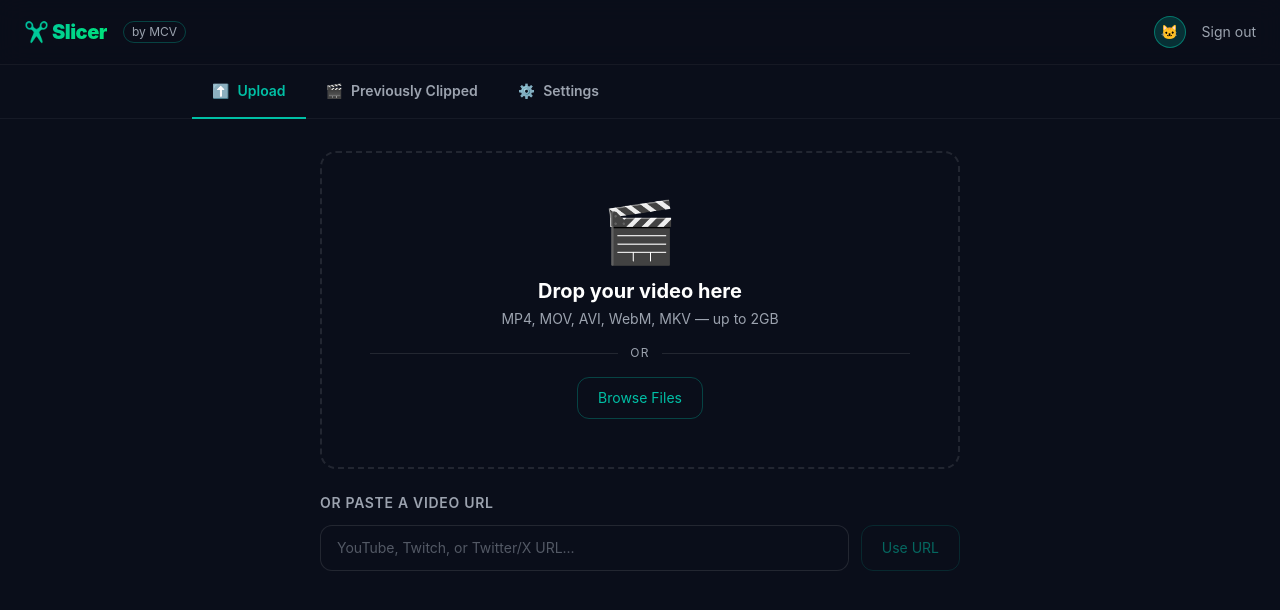
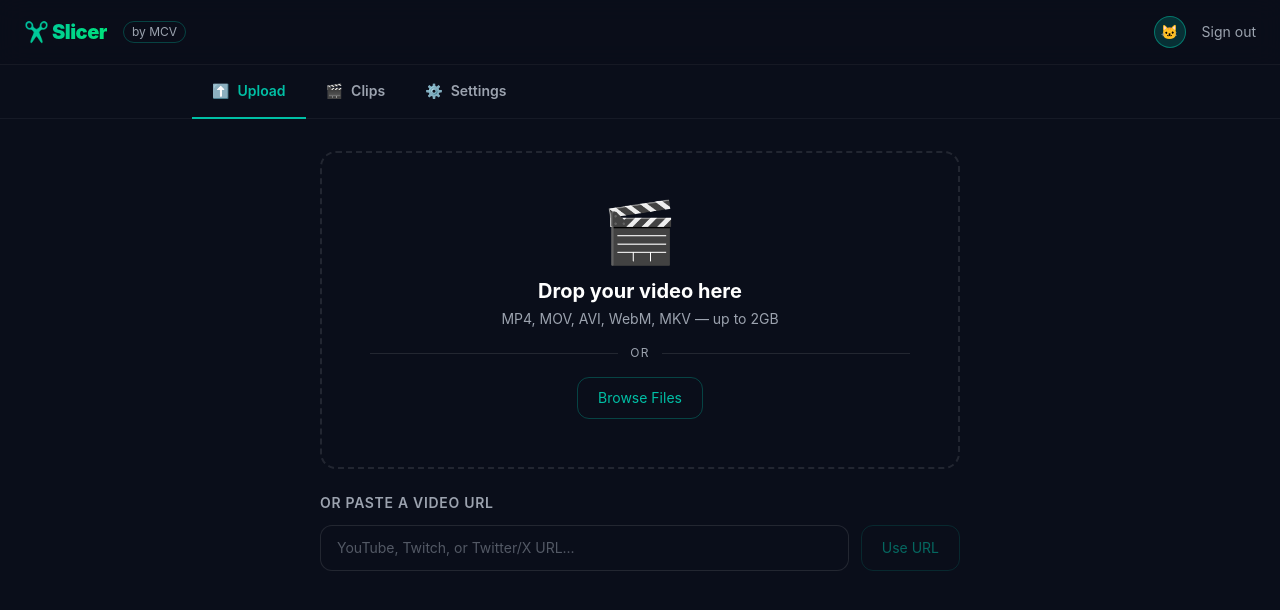
Before and after one commit to ClassicsCrypto/slicer, a Next.js app: page /dashboard in a window 1280 px wide. Shown: the top 610 px of the page. Built offline with nearby package versions, Linux system fonts and the light colour scheme.

Commit message:
fix: local upload dev bypass + auto switch to clips tab + settings null user + rename tab

```diff
--- a/app/dashboard/page.tsx
+++ b/app/dashboard/page.tsx
@@ -55,7 +55,7 @@ export default function DashboardPage() {
 
   const tabs: { id: Tab; label: string; icon: string }[] = [
     { id: 'upload', label: 'Upload', icon: '⬆️' },
-    { id: 'clips', label: 'Previously Clipped', icon: '🎬' },
+    { id: 'clips', label: 'Clips', icon: '🎬' },
     { id: 'settings', label: 'Settings', icon: '⚙️' },
   ]
 
@@ -112,10 +112,10 @@ export default function DashboardPage() {
       {/* Content */}
       <main className="flex-1 max-w-4xl mx-auto w-full">
         {tab === 'upload' && (
-          <UploadTab onJobCreated={() => { /* optionally switch to clips tab */ }} />
+          <UploadTab onJobCreated={() => setTab('clips')} />
         )}
         {tab === 'clips' && <ClipsGallery />}
-        {tab === 'settings' && user && <SettingsTab user={user} />}
+        {tab === 'settings' && <SettingsTab user={user} />}
       </main>
     </div>
   )
--- a/components/dashboard/SettingsTab.tsx
+++ b/components/dashboard/SettingsTab.tsx
@@ -8,7 +8,7 @@ import type { User } from '@supabase/supabase-js'
 import type { OutputQuality, PlatformFormat, SubtitleStyle } from '@/types'
 
 interface SettingsTabProps {
-  user: User
+  user: User | null
 }
 
 const PLATFORMS = [
@@ -19,7 +19,15 @@ const PLATFORMS = [
   { id: 'instagram', label: 'Instagram', icon: '📸' },
 ]
 
-export default function SettingsTab({ user }: SettingsTabProps) {
+// Dev placeholder user
+const DEV_USER = {
+  email: 'dev@mcv.local',
+  created_at: new Date().toISOString(),
+  user_metadata: { name: 'Dev User' },
+} as unknown as User
+
+export default function SettingsTab({ user: userProp }: SettingsTabProps) {
+  const user = userProp ?? DEV_USER
   const [displayName, setDisplayName] = useState(user.user_metadata?.name || '')
   const [defaultQuality, setDefaultQuality] = useState<OutputQuality>('1080p')
   const [defaultFormat, setDefaultFormat] = useState<PlatformFormat>('custom')
--- a/components/dashboard/UploadTab.tsx
+++ b/components/dashboard/UploadTab.tsx
@@ -73,7 +73,11 @@ export default function UploadTab({ onJobCreated }: UploadTabProps) {
       let body: Record<string, unknown> = { options }
 
       if (file) {
-        // Upload file first
+        // In dev mode skip actual upload, just use filename as key
+        if (process.env.NODE_ENV === 'development') {
+          body.filePath = `dev-uploads/${file.name}`
+          body.title = file.name
+        } else {
           const formData = new FormData()
           formData.append('file', file)
           const uploadRes = await fetch('/api/upload', { method: 'POST', body: formData })
@@ -81,6 +85,7 @@ export default function UploadTab({ onJobCreated }: UploadTabProps) {
           const { r2Key } = await uploadRes.json()
           body.filePath = r2Key
           body.title = file.name
+        }
       } else if (url) {
         body.videoUrl = url
         body.title = url
```
Lines whose indentation alone changed are shown as unchanged.
